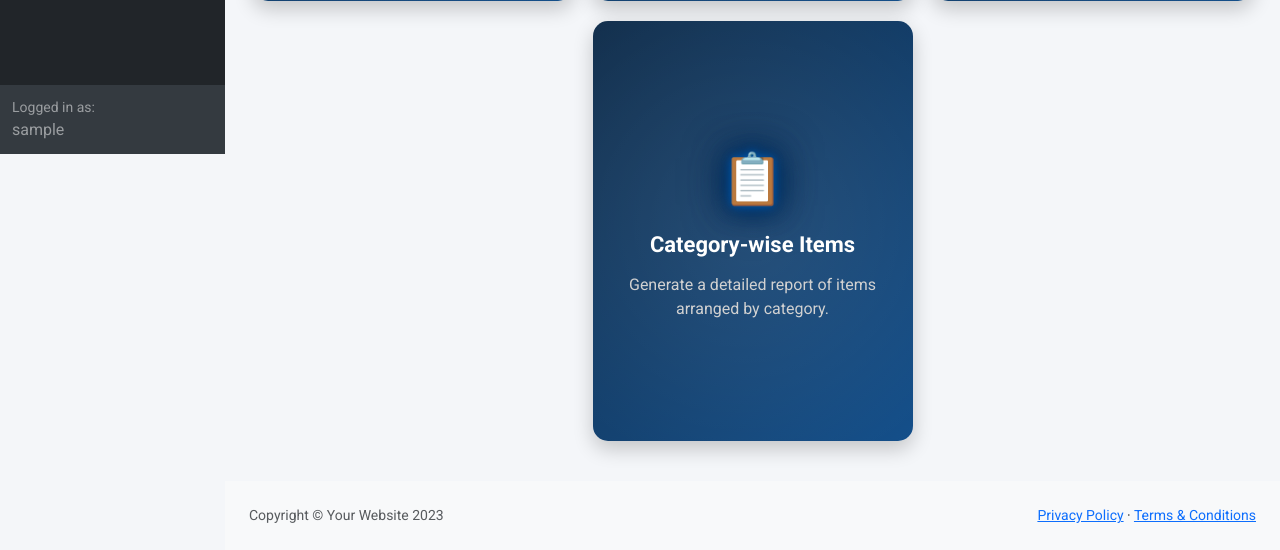
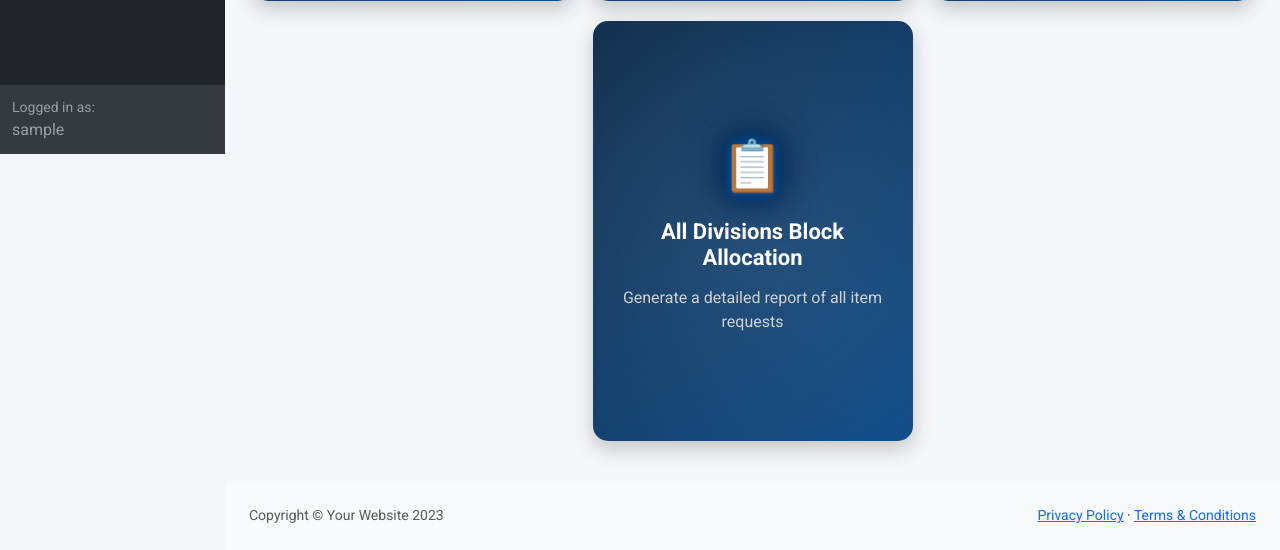
Before and after one commit to hirumiP/SLPA-Update, a PHP site: page /SLPA-Update/admin/reports.php in a window 1280 px wide. Shown: the part 646-1196 px from the top of the page. Run offline with PHP 8.4, Linux system fonts and the light colour scheme; the visitor is signed in with stand-in values (Sample User, id 1); some libraries are stand-ins or nearby versions.

Commit message:
create all devisions block allocation report

```diff
--- a/admin/reports.php
+++ b/admin/reports.php
@@ -156,8 +156,8 @@ include('includes/dbc.php');
         <div class="card" onclick="location.href='genarateCatagoryPDF.php';">
             <div class="card-body">
                 <div class="emoji">📋</div>
-                <h5 class="card-title">Category-wise Items</h5>
-                <p class="card-text">Generate a detailed report of items arranged by category.</p>
+                <h5 class="card-title">All Divisions Block Allocation</h5>
+                <p class="card-text">Generate a detailed report of all item requests</p>
             </div>
         </div>
     </div>
```
